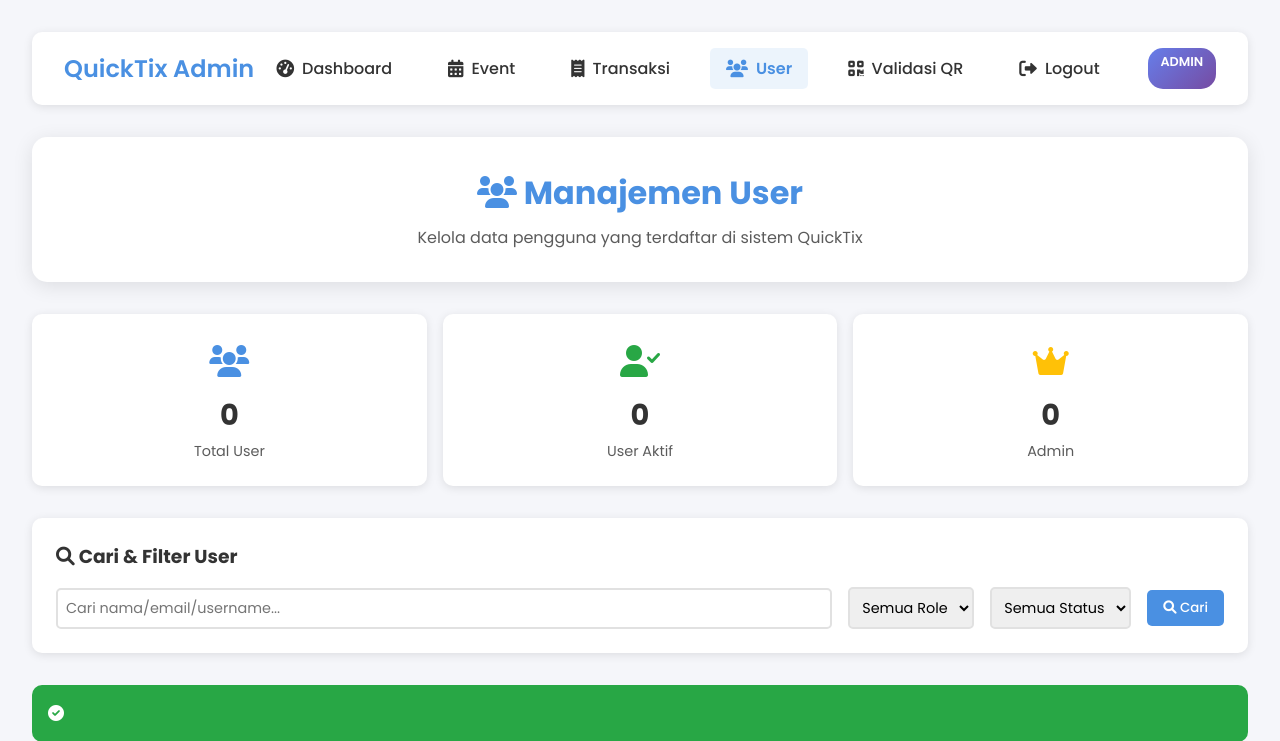
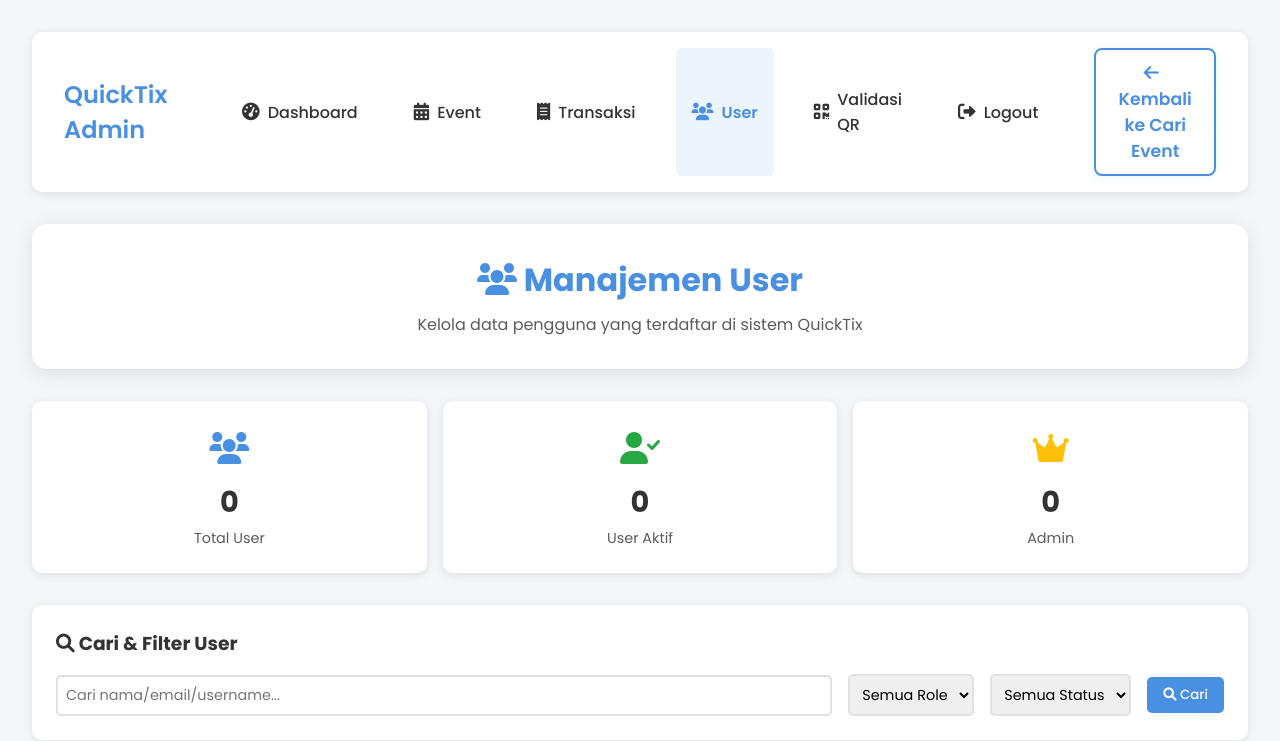
Before and after one commit to Ezlryb506/quicktix, a PHP site: the page made by application/views/admin/users.php in a window 1280 px wide. Shown: the top 741 px of the page. Run offline with PHP 8.4, Linux system fonts and the light colour scheme; the template is opened without the code that fills it, so the values that code supplies are empty.

Commit message:
feat: Tambah favicon custom ke semua halaman utama (tickets.png dari uploads)

```diff
--- a/application/views/admin/users.php
+++ b/application/views/admin/users.php
@@ -6,6 +6,7 @@
     <title><?php echo $title; ?></title>
     <link href="https://fonts.googleapis.com/css2?family=Poppins:wght@300;400;500;600;700&display=swap" rel="stylesheet">
     <link rel="stylesheet" href="https://cdnjs.cloudflare.com/ajax/libs/font-awesome/6.0.0/css/all.min.css">
+    <link rel="icon" type="image/png" href="<?php echo base_url('uploads/tickets.png'); ?>">
     <style>
         :root {
             --primary-color: #4A90E2;
@@ -374,6 +375,31 @@
             font-size: 0.9rem;
         }
 
+        .btn-back-to-search {
+            display: inline-block;
+            background: #fff;
+            color: #4A90E2;
+            border: 2px solid #4A90E2;
+            border-radius: 8px;
+            padding: 10px 22px;
+            font-size: 1.08em;
+            font-weight: 600;
+            text-align: center;
+            text-decoration: none;
+            box-shadow: 0 2px 8px rgba(74,144,226,0.10);
+            transition: all 0.2s;
+            margin-left: 1rem;
+        }
+        .btn-back-to-search i {
+            margin-right: 0.5rem;
+        }
+        .btn-back-to-search:hover {
+            background: #4A90E2;
+            color: #fff;
+            box-shadow: 0 4px 15px rgba(74,144,226,0.18);
+            transform: translateY(-2px);
+        }
+
         @media (max-width: 768px) {
             .nav-links {
                 flex-direction: column;
@@ -429,7 +455,9 @@
                 <i class="fas fa-sign-out-alt"></i>
                 Logout
             </a>
-            <span class="admin-badge">ADMIN</span>
+            <a href="<?php echo base_url('events/search'); ?>" class="btn-back-to-search">
+                <i class="fas fa-arrow-left"></i> Kembali ke Cari Event
+            </a>
         </div>
     </div>
 
--- a/application/views/auth/login.php
+++ b/application/views/auth/login.php
@@ -6,6 +6,7 @@
     <title><?php echo $title; ?></title>
     <link href="https://fonts.googleapis.com/css2?family=Poppins:wght@300;400;500;600;700&display=swap" rel="stylesheet">
     <link rel="stylesheet" href="https://cdnjs.cloudflare.com/ajax/libs/font-awesome/6.0.0/css/all.min.css">
+    <link rel="icon" type="image/png" href="<?php echo base_url('uploads/tickets.png'); ?>">
     <style>
         :root {
             --primary-color: #4A90E2;
--- a/application/views/auth/register.php
+++ b/application/views/auth/register.php
@@ -6,6 +6,7 @@
     <title><?php echo $title; ?></title>
     <link href="https://fonts.googleapis.com/css2?family=Poppins:wght@300;400;500;600;700&display=swap" rel="stylesheet">
     <link rel="stylesheet" href="https://cdnjs.cloudflare.com/ajax/libs/font-awesome/6.0.0/css/all.min.css">
+    <link rel="icon" type="image/png" href="<?php echo base_url('uploads/tickets.png'); ?>">
     <style>
         :root {
             --primary-color: #4A90E2;
--- a/application/views/templates/header.php
+++ b/application/views/templates/header.php
@@ -10,6 +10,7 @@
     <link rel="stylesheet" href="https://cdnjs.cloudflare.com/ajax/libs/font-awesome/6.0.0/css/all.min.css">
     <!-- Google Fonts -->
     <link href="https://fonts.googleapis.com/css2?family=Poppins:wght@300;400;500;600;700&display=swap" rel="stylesheet">
+    <link rel="icon" type="image/png" href="<?php echo base_url('uploads/tickets.png'); ?>">
     <style>
         body {
             font-family: 'Poppins', sans-serif;
--- a/application/views/tickets/detail.php
+++ b/application/views/tickets/detail.php
@@ -6,6 +6,7 @@
     <title><?php echo $title; ?></title>
     <link href="https://fonts.googleapis.com/css2?family=Poppins:wght@300;400;500;600;700&display=swap" rel="stylesheet">
     <link rel="stylesheet" href="https://cdnjs.cloudflare.com/ajax/libs/font-awesome/6.0.0/css/all.min.css">
+    <link rel="icon" type="image/png" href="<?php echo base_url('uploads/tickets.png'); ?>">
     <style>
         :root {
             --primary-color: #4A90E2;
--- a/application/views/tickets/index.php
+++ b/application/views/tickets/index.php
@@ -6,6 +6,7 @@
     <title><?php echo $title; ?></title>
     <link href="https://fonts.googleapis.com/css2?family=Poppins:wght@300;400;500;600;700&display=swap" rel="stylesheet">
     <link rel="stylesheet" href="https://cdnjs.cloudflare.com/ajax/libs/font-awesome/6.0.0/css/all.min.css">
+    <link rel="icon" type="image/png" href="<?php echo base_url('uploads/tickets.png'); ?>">
     <style>
         :root {
             --primary-color: #4A90E2;
--- a/application/views/tickets/print.php
+++ b/application/views/tickets/print.php
@@ -3,6 +3,7 @@
 <head>
     <meta charset="UTF-8">
     <title><?php echo $title; ?></title>
+    <link rel="icon" type="image/png" href="<?php echo base_url('uploads/tickets.png'); ?>">
     <style>
         body {
             font-family: 'Segoe UI', Arial, sans-serif;
```
Also changed, not shown: application/views/admin/dashboard.php (+29 -1 lines), application/views/admin/events.php (+28 -1 lines), application/views/admin/transactions.php (+28 -1 lines), application/views/admin/validate_qr.php (+28 -1 lines), application/views/events/search.php (+14 -9 lines).
